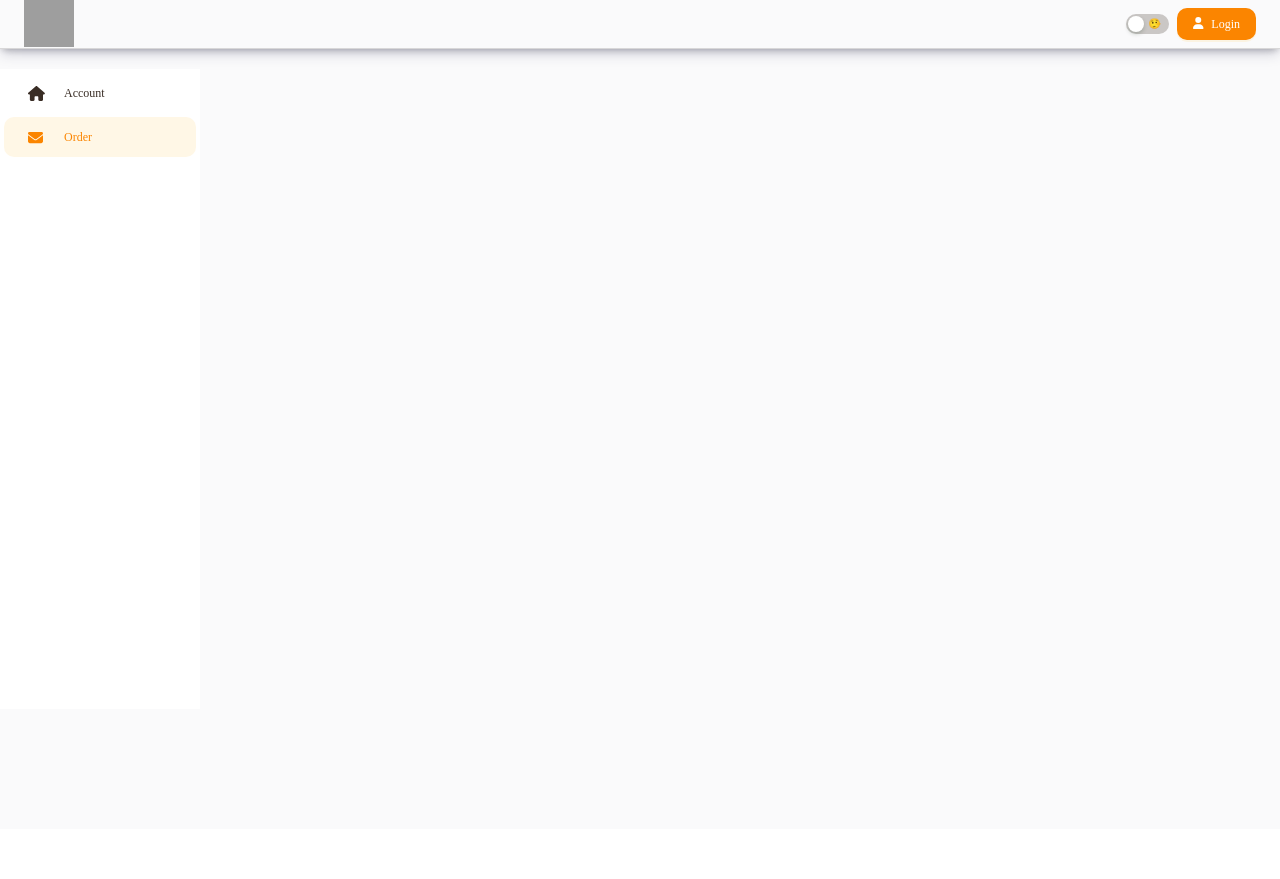
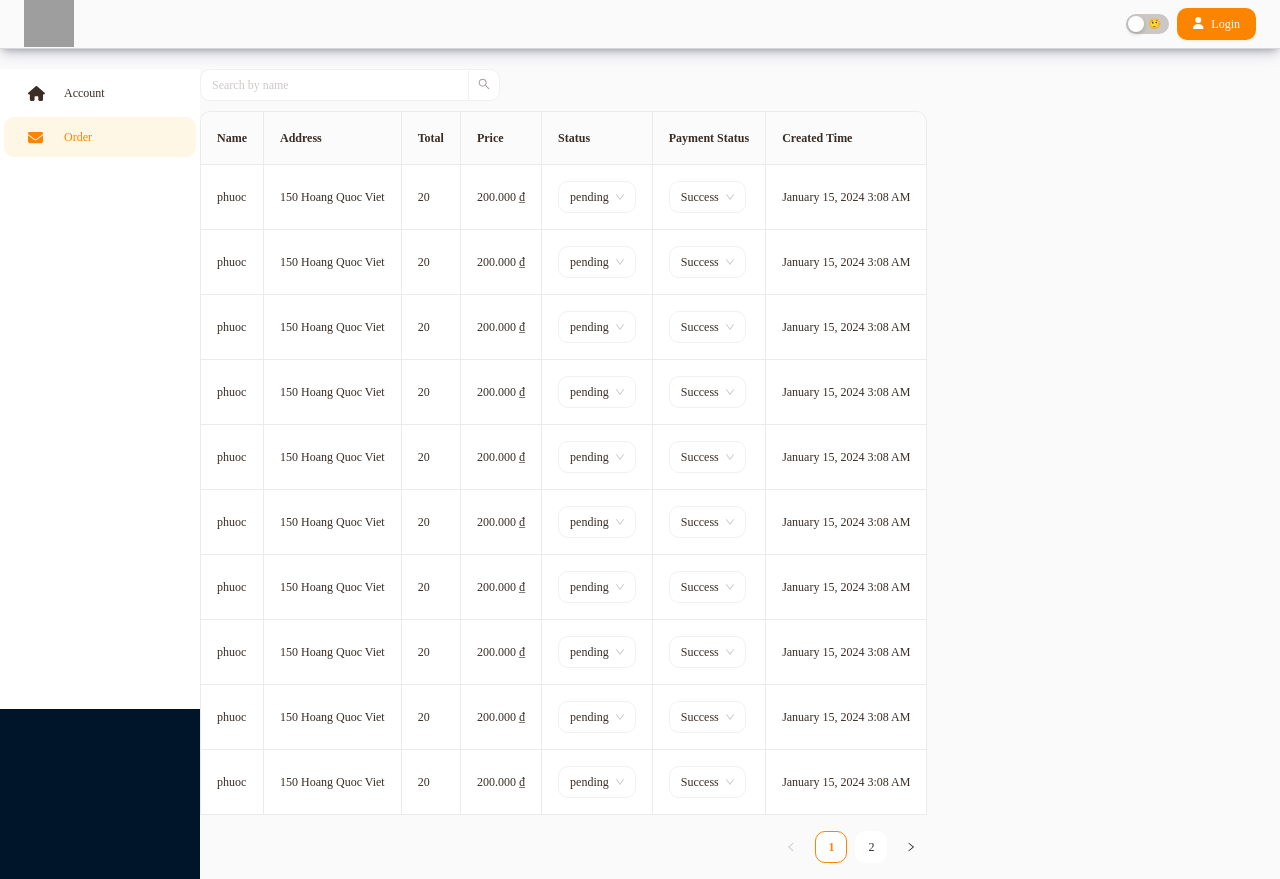
Before and after one commit to phuocAnonydev14/frontend_eProject_sem3, a Next.js app: page /admin/order in a window 1280 px wide. Before the commit the page ends 829 px from the top, so only its background shows below. Built offline with nearby package versions, Linux system fonts and the light colour scheme; grey boxes are pictures that could not be loaded.

Commit message:
:tada: update order feature

```diff
--- a/src/app/admin/components/MenuContent.tsx
+++ b/src/app/admin/components/MenuContent.tsx
@@ -31,7 +31,7 @@ const dashBoardNavTree = [
 		icon: faEnvelope,
 		breadcrumb: false,
 		children: []
-	},
+	}
 ];
 
 const navigationConfig = [...dashBoardNavTree];
@@ -78,7 +78,7 @@ const MenuContent = () => {
 		>
 			{renderMenuItems([...navigationConfig])}
 		</Menu>
-	);
+	)
 };
 
 export default MenuContent
--- a/src/app/admin/order/page.tsx
+++ b/src/app/admin/order/page.tsx
@@ -1,13 +1,214 @@
 'use client'
 
-import {useState} from "react";
+import {ChangeEvent, useEffect, useState} from "react";
 import {useDebounce} from "@/lib/hooks/useDebounce";
+import {Input, Select, Table, Tag} from "antd";
+import moment from "moment/moment";
 
-export default function OrderPage(){
+const mockData = [
+	{
+		name: "phuoc",
+		address: "150 Hoang Quoc Viet",
+		total: 20,
+		price: new Intl.NumberFormat('vi-VN', {
+			style: 'currency',
+			currency: 'VND'
+		}).format(Math.round(200000)),
+		time: moment(),
+		status:"pending",
+		payment_status:"success"
+	}, {
+		name: "phuoc",
+		address: "150 Hoang Quoc Viet",
+		total: 20,
+		price: new Intl.NumberFormat('vi-VN', {
+			style: 'currency',
+			currency: 'VND'
+		}).format(Math.round(200000)),
+		time: moment(),
+		status:"pending",
+		payment_status:"success"
+	}, {
+		name: "phuoc",
+		address: "150 Hoang Quoc Viet",
+		total: 20,
+		price: new Intl.NumberFormat('vi-VN', {
+			style: 'currency',
+			currency: 'VND'
+		}).format(Math.round(200000)),
+		time: moment(),
+		status:"pending",
+		payment_status:"success"
+	}, {
+		name: "phuoc",
+		address: "150 Hoang Quoc Viet",
+		total: 20,
+		price: new Intl.NumberFormat('vi-VN', {
+			style: 'currency',
+			currency: 'VND'
+		}).format(Math.round(200000)),
+		time: moment(),
+		status:"pending",
+		payment_status:"success"
+	}, {
+		name: "phuoc",
+		address: "150 Hoang Quoc Viet",
+		total: 20,
+		price: new Intl.NumberFormat('vi-VN', {
+			style: 'currency',
+			currency: 'VND'
+		}).format(Math.round(200000)),
+		time: moment(),
+		status:"pending",
+		payment_status:"success"
+	}, {
+		name: "phuoc",
+		address: "150 Hoang Quoc Viet",
+		total: 20,
+		price: new Intl.NumberFormat('vi-VN', {
+			style: 'currency',
+			currency: 'VND'
+		}).format(Math.round(200000)),
+		time: moment(),
+		status:"pending",
+		payment_status:"success"
+	}, {
+		name: "phuoc",
+		address: "150 Hoang Quoc Viet",
+		total: 20,
+		price: new Intl.NumberFormat('vi-VN', {
+			style: 'currency',
+			currency: 'VND'
+		}).format(Math.round(200000)),
+		time: moment(),
+		status:"pending",
+		payment_status:"success"
+	}, {
+		name: "phuoc",
+		address: "150 Hoang Quoc Viet",
+		total: 20,
+		price: new Intl.NumberFormat('vi-VN', {
+			style: 'currency',
+			currency: 'VND'
+		}).format(Math.round(200000)),
+		time: moment(),
+		status:"pending",
+		payment_status:"success"
+	}, {
+		name: "phuoc",
+		address: "150 Hoang Quoc Viet",
+		total: 20,
+		price: new Intl.NumberFormat('vi-VN', {
+			style: 'currency',
+			currency: 'VND'
+		}).format(Math.round(200000)),
+		time: moment(),
+		status:"pending",
+		payment_status:"success"
+	}, {
+		name: "phuoc",
+		address: "150 Hoang Quoc Viet",
+		total: 20,
+		price: new Intl.NumberFormat('vi-VN', {
+			style: 'currency',
+			currency: 'VND'
+		}).format(Math.round(200000)),
+		time: moment(),
+		status:"pending",
+		payment_status:"success"
+	}, {
+		name: "phuoc",
+		address: "150 Hoang Quoc Viet",
+		total: 20,
+		price: new Intl.NumberFormat('vi-VN', {
+			style: 'currency',
+			currency: 'VND'
+		}).format(Math.round(200000)),
+		time: moment()
+	}, {
+		name: "phuoc",
+		address: "150 Hoang Quoc Viet",
+		total: 20,
+		price: new Intl.NumberFormat('vi-VN', {
+			style: 'currency',
+			currency: 'VND'
+		}).format(Math.round(200000)),
+		time: moment()
+	},
+]
+
+
+export default function OrderPage() {
 	const [value, setValue] = useState<string>('')
 	const debouncedValue = useDebounce<string>(value, 500)
+	const [loading, setLoading] = useState(false)
+	const [data, setData] = useState(mockData)
+
+	const handleChange = (event: ChangeEvent<HTMLInputElement>) => {
+		setLoading(true)
+		setValue(event.target.value)
+	}
+
+	// Fetch API (optional)
+	useEffect(() => {
+		// Do fetch here...
+		setLoading(false)
+		setData(mockData.filter(data => data.name.includes(debouncedValue)))
+		// Triggers when "debouncedValue" changes
+	}, [debouncedValue])
 
 	return <div>
+		<Input.Search type="text" loading={loading} value={value} onChange={handleChange} width={200}
+									enterKeyHint={"search"} style={{width: "300px", marginBottom: "10px"}}
+									placeholder={"Search by name"}/>
 
+		<Table
+			bordered={true}
+			columns={[
+				{
+					title: 'Name',
+					dataIndex: 'name',
+					key: 'entranceId',
+				},
+				{
+					title: 'Address',
+					dataIndex: 'address',
+					key: 'cardId',
+				},
+				{
+					title: 'Total',
+					dataIndex: 'total',
+					key: 'type',
+
+				}, {
+					title: 'Price',
+					dataIndex: 'price',
+					key: 'type',
+
+				}, {
+					title: 'Status',
+					dataIndex: 'status',
+					key: 'status',
+					render: (value, record, index) => {
+						return <Select options={[{value: "shipping", label: "Shipping"}, {value: "received", label: "Received"}]} defaultValue={value}/>
+					}
+				}, {
+					title: 'Payment Status',
+					dataIndex: 'payment_status',
+					key: 'status',
+					render: (value, record, index) => {
+						return <Select options={[{value: "pending", label: "Pending"}, {value: "success", label: "Success"}]} defaultValue={value}/>
+					}
+				},
+				{
+					title: 'Created Time',
+					dataIndex: 'time',
+					key: 'time',
+					render: (time: number) => <>{moment(time).format('LLL')}</>,
+				},
+			]}
+			loading={loading}
+			dataSource={data}
+		/>
 	</div>
 }
--- a/src/app/profile/components/OrderHistory.tsx
+++ b/src/app/profile/components/OrderHistory.tsx
@@ -121,8 +121,8 @@ const mockData = [
 export default function OrderHistory() {
 
 	const [value, setValue] = useState<string>('')
+	const debouncedValue = useDebounce<string>(value, 500)
 	const [loading, setLoading] = useState(false)
-	const debouncedValue = useDebounce<string>(value, 500)
 	const [data, setData] = useState(mockData)
 
 	const handleChange = (event: ChangeEvent<HTMLInputElement>) => {
```
